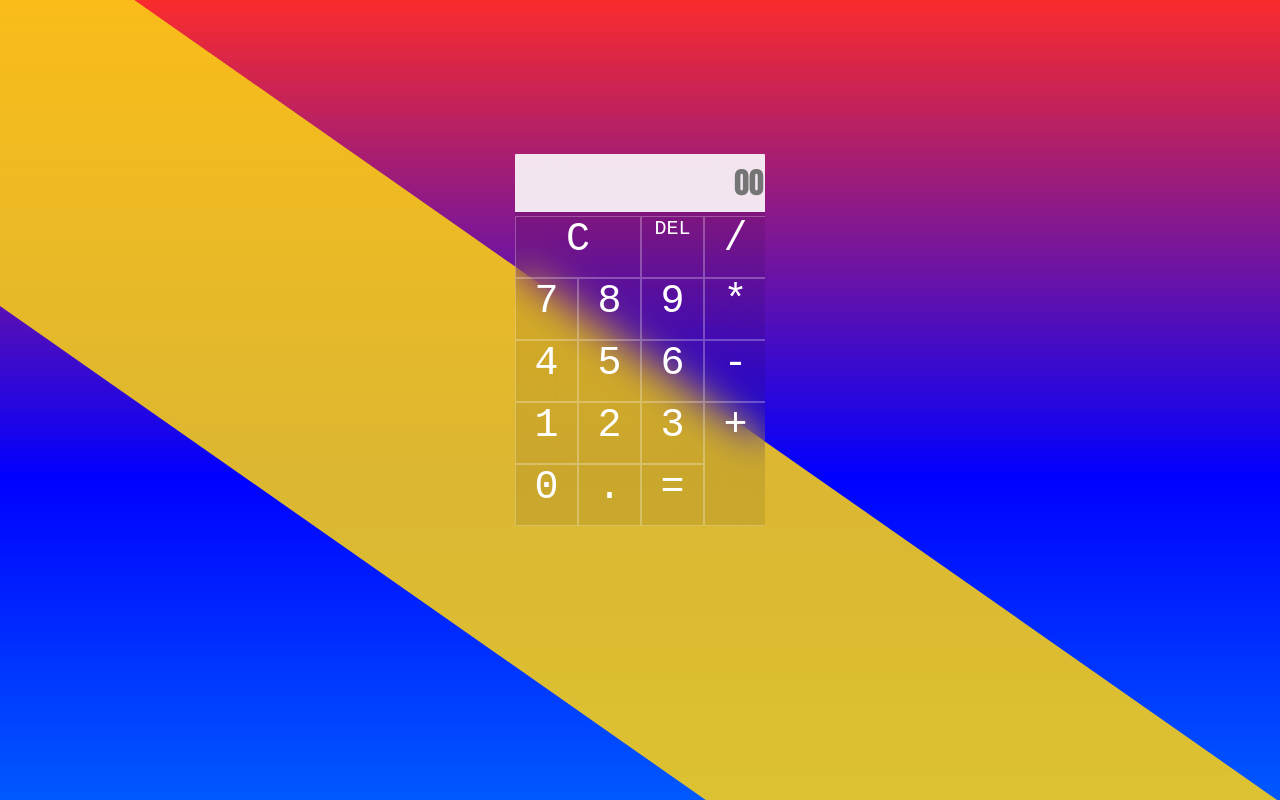
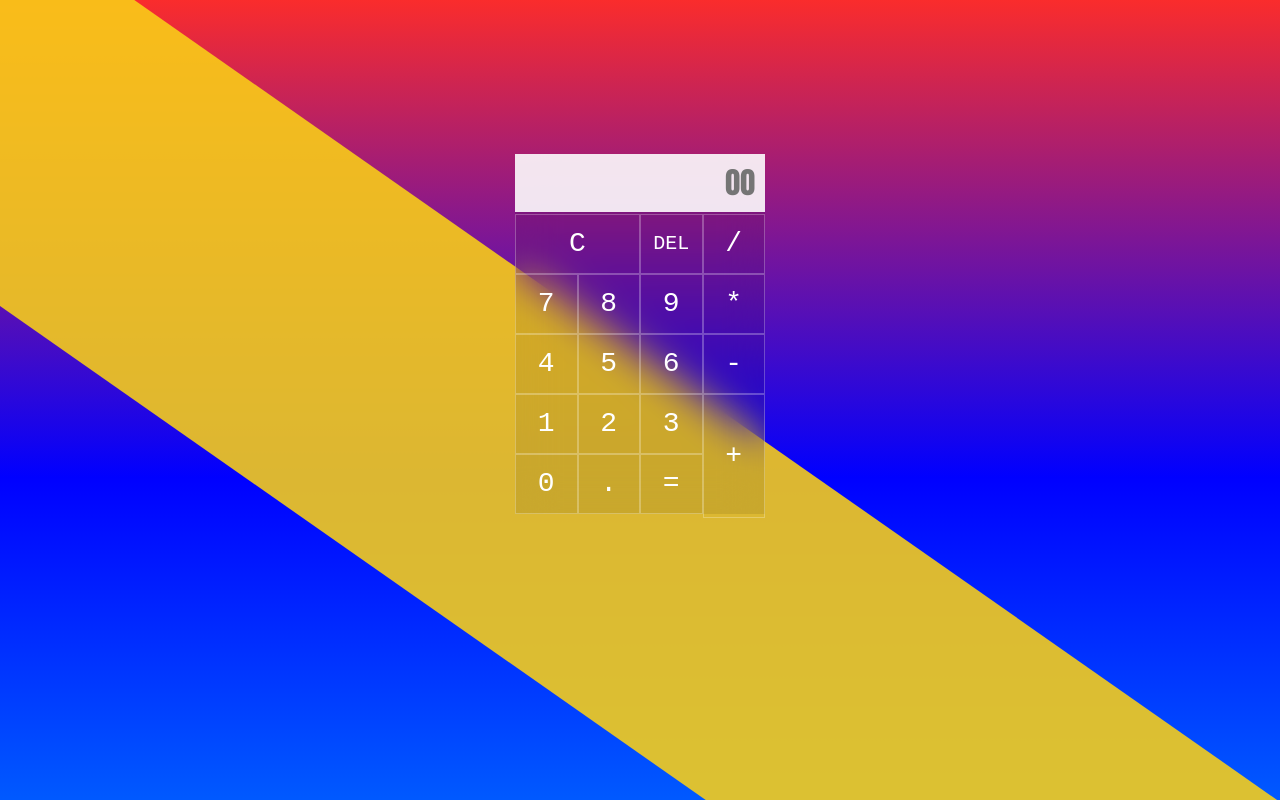
Before and after one commit to CYBERROH/Calculator, a plain HTML site: page index.html in a window 1280 px wide. Shown: the top 800 px of the page. Drawn offline with Linux system fonts and the light colour scheme.

Commit message:
i solve a error to be occur in this file

```diff
--- a/index.html
+++ b/index.html
@@ -1,101 +1,109 @@
 <!DOCTYPE html>
 <html lang="en">
 <head>
-    <meta charset="UTF-8">
-    <meta http-equiv="X-UA-Compatible" content="IE=edge">
-    <meta name="viewport" content="width=device-width, initial-scale=1.0">
+    <meta charset="UTF-8" />
+    <meta http-equiv="X-UA-Compatible" content="IE=edge" />
+    <meta name="viewport" content="width=device-width, initial-scale=1.0"/>
     <title>Calculator</title>
     <style>
-        body{
-            margin: 0px;
-            padding: 0px;
+        body {
+            margin: 0;
+            padding: 0;
             height: 100vh;
             overflow: hidden;
-            background-image: linear-gradient(rgb(250, 44, 44),blue,rgb(0, 132, 255));
+            background-image: linear-gradient(rgb(250, 44, 44), blue, rgb(0, 132, 255));
         }
-        form{
-            font-family:monospace;
-            border-radius: 1px;
+
+        form {
+            font-family: monospace;
             background-color: rgba(0, 0, 0, 0.082);
             backdrop-filter: blur(20px);
             width: 250px;
-            margin: 50%;
+            margin: 0 auto;
             margin-top: 12%;
-            transform: translate(-50%,0%);
             display: grid;
-            grid-template-columns:1fr 1fr 1fr 1fr;
-            grid-template-rows: 1fr 1fr 1fr 1fr 1fr;
+            grid-template-columns: 1fr 1fr 1fr 1fr;
+            grid-template-rows: repeat(6, 60px);
             grid-template-areas:
-            "input input input input"
-            "clear clear del div"
-            "sev eig nin mul"
-            "six fiv fou min"
-            "thr two one plus"
-            "zer dot equal plus"
-            ;
-            overflow: hidden;
+                "input input input input"
+                "clear clear del div"
+                "sev eig nin mul"
+                "fou fiv six min"
+                "one two thr plus"
+                "zer dot equal plus";
         }
-        input{
-            width: 98%;
-            height: 40px;
+
+        input {
+            grid-area: input;
             font-size: 30px;
             text-align: right;
-            grid-area: input;
-            margin-left: 0px;
+            background-color: rgba(255, 255, 255, 0.89);
+            border: 0;
+            font-family: Impact, Haettenschweiler, 'Arial Narrow Bold', sans-serif;
             height: 56px;
-            background-color: rgba(255, 255, 255, 0.89);
-            border:0px;
-            font-family:Impact, Haettenschweiler, 'Arial Narrow Bold', sans-serif;
-            overflow: auto;
+            padding-right: 10px;
         }
-        .num{
-            display: inline-block;
-            width: 61px;
-            height: 60px;
+
+        .num {
+            display: flex;
+            align-items: center;
+            justify-content: center;
+            font-size: 28px;
             border: 1px solid rgba(255, 253, 253, 0.267);
-            padding: 0px;
-            margin: 0px;
-            cursor: default;
-            text-align: center;
             color: white;
-            font-size: 40px;
+            cursor: pointer;
+            user-select: none;
         }
-        .num:active{
+
+        .num:active {
             background-color: rgb(0, 255, 0);
         }
-        .num::selection{
-            background-color: transparent;
-        }
-        .clear{
-            width: 124px;
+
+        .clear {
             grid-area: clear;
         }
-        .clear:active{
-            background-image: linear-gradient(blue,  navy);
-        }
-        .plus{
-            height: 122px;
-            grid-area: plus;
-        }
-        .plus:active{
-            background-image: linear-gradient(red,yellow);
-        }
-        .equal:active{
-            background-image: linear-gradient(rgb(166, 255, 0),green);
-        }
-        .del{
+
+        .del {
+            grid-area: del;
             font-size: 20px;
         }
-        #first{position: absolute;
+
+        .plus {
+            grid-area: plus;
+            height: 122px;
+        }
+
+        .equal {
+            grid-area: equal;
+        }
+
+        .min { grid-area: min; }
+        .mul { grid-area: mul; }
+        .div { grid-area: div; }
+        .sev { grid-area: sev; }
+        .eig { grid-area: eig; }
+        .nin { grid-area: nin; }
+        .fou { grid-area: fou; }
+        .fiv { grid-area: fiv; }
+        .six { grid-area: six; }
+        .one { grid-area: one; }
+        .two { grid-area: two; }
+        .thr { grid-area: thr; }
+        .zer { grid-area: zer; }
+        .dot { grid-area: dot; }
+
+        #first {
+            position: absolute;
             background-color: rgba(250, 208, 23, 0.884);
             height: 100vh;
             width: 100vw;
-            transform: scaleY(-50);
-            transform: matrix(1,0.7,0,0.5,0,0) ;
+            transform: matrix(1, 0.7, 0, 0.5, 0, 0);
+            z-index: -1;
         }
-        @media screen and (max-width : 600px){
-            form{
-            transform: translate(-50%,50%);
+
+        @media screen and (max-width: 600px) {
+            form {
+                transform: translateY(20%);
             }
         }
     </style>
@@ -105,23 +113,23 @@
     <form class="calculator" name="calc">
         <input type="text" class="value" name="txt" placeholder="00" maxlength="15"/>
         <span class="num clear" onclick="document.calc.txt.value =''">C</span>
-        <span class="num del" onclick="document.calc.txt.value =''" style="grid-area:del;">DEL</span>
-        <span class="num" onclick="document.calc.txt.value +='/'" style="grid-area:div;">/</span>
-        <span class="num" onclick="document.calc.txt.value +='*'"style="grid-area:mul";>*</span>
-        <span class="num" onclick="document.calc.txt.value +='7'">7</span>
-        <span class="num" onclick="document.calc.txt.value +='8'">8</span>
-        <span class="num" onclick="document.calc.txt.value +='9'">9</span>
-        <span class="num" onclick="document.calc.txt.value +='4'">4</span>
-        <span class="num" onclick="document.calc.txt.value +='5'">5</span>
-        <span class="num" onclick="document.calc.txt.value +='6'">6</span>
-        <span class="num" onclick="document.calc.txt.value +='-'">-</span>
+        <span class="num del" onclick="document.calc.txt.value = document.calc.txt.value.slice(0, -1)">DEL</span>
+        <span class="num div" onclick="document.calc.txt.value +='/'">/</span>
+        <span class="num sev" onclick="document.calc.txt.value +='7'">7</span>
+        <span class="num eig" onclick="document.calc.txt.value +='8'">8</span>
+        <span class="num nin" onclick="document.calc.txt.value +='9'">9</span>
+        <span class="num mul" onclick="document.calc.txt.value +='*'">*</span>
+        <span class="num fou" onclick="document.calc.txt.value +='4'">4</span>
+        <span class="num fiv" onclick="document.calc.txt.value +='5'">5</span>
+        <span class="num six" onclick="document.calc.txt.value +='6'">6</span>
+        <span class="num min" onclick="document.calc.txt.value +='-'">-</span>
+        <span class="num one" onclick="document.calc.txt.value +='1'">1</span>
+        <span class="num two" onclick="document.calc.txt.value +='2'">2</span>
+        <span class="num thr" onclick="document.calc.txt.value +='3'">3</span>
+        <span class="num zer" onclick="document.calc.txt.value +='0'">0</span>
+        <span class="num dot" onclick="document.calc.txt.value +='.'">.</span>
+        <span class="num equal" onclick="document.calc.txt.value = eval(calc.txt.value)">=</span>
         <span class="num plus" onclick="document.calc.txt.value +='+'">+</span>
-        <span class="num" onclick="document.calc.txt.value +='1'">1</span>
-        <span class="num" onclick="document.calc.txt.value +='2'">2</span>
-        <span class="num" onclick="document.calc.txt.value +='3'">3</span>
-        <span class="num" onclick="document.calc.txt.value +='0'">0</span>
-        <span class="num" onclick="document.calc.txt.value +='.'">.</span>
-        <span class="num equal" onclick="document.calc.txt.value = eval(calc.txt.value)">=</span>
     </form>
 </body>
 </html>
```
